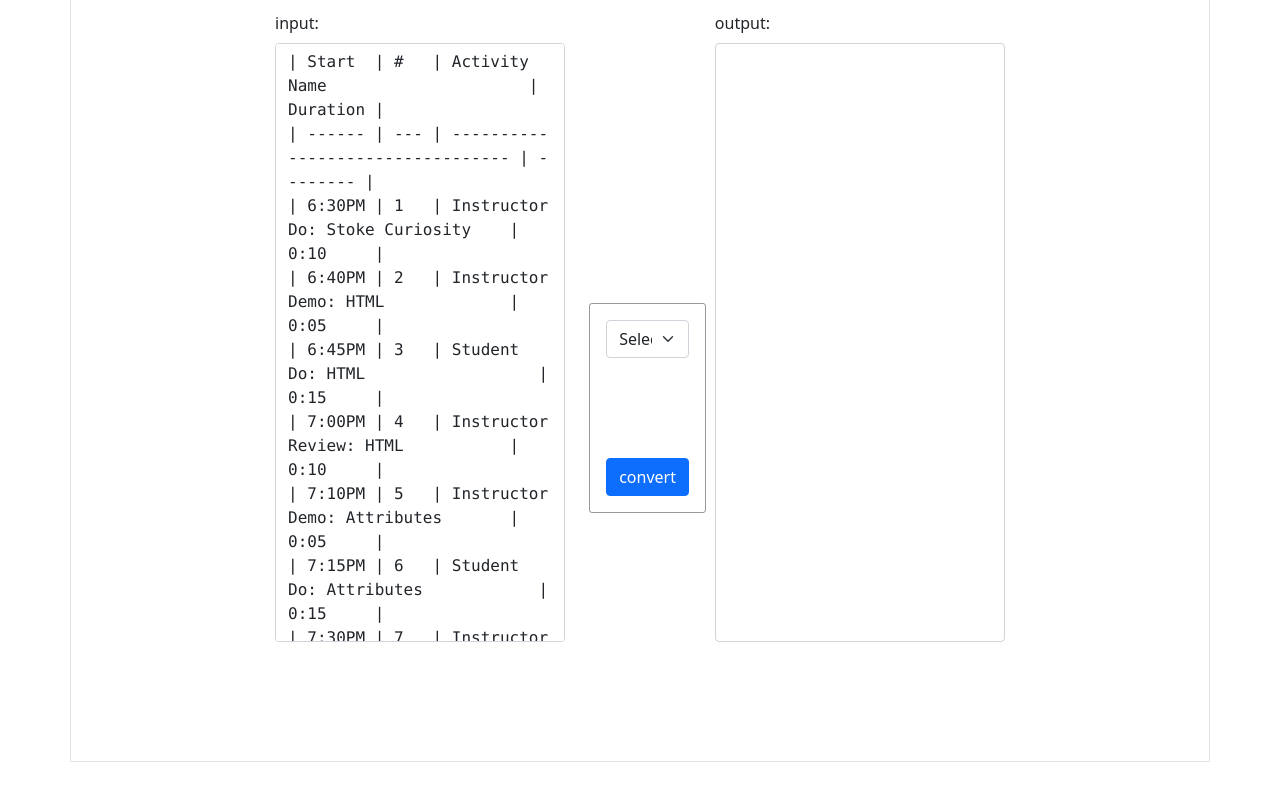
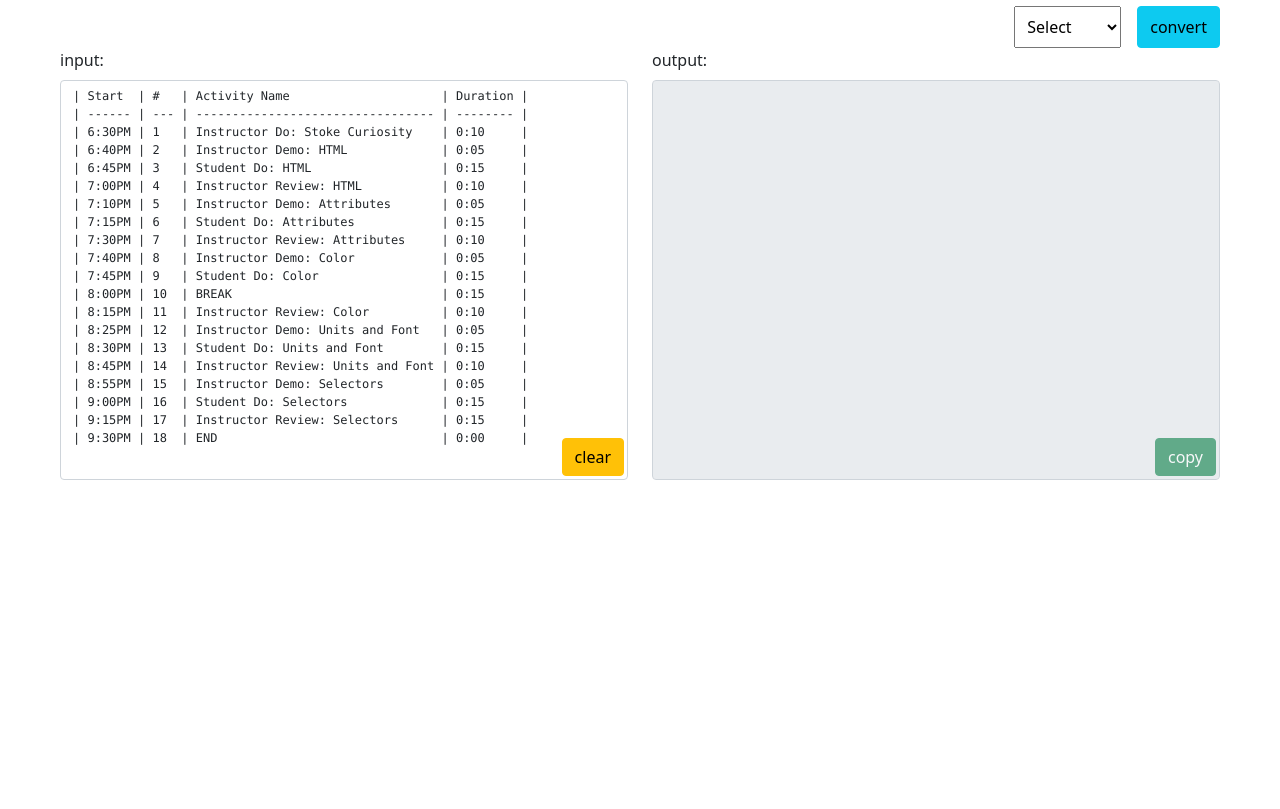
Before and after one commit to samuelfox1/class-schedule-converter, a plain HTML site: page index.html in a window 1280 px wide. Shown: the part 91-900 px from the top of the page. After the commit the page ends 824 px from the top, so only its background shows below. Drawn offline with nearby package versions, Linux system fonts and the light colour scheme.

Commit message:
update: html and css to use bootstrap css framework

```diff
--- a/assets/style.css
+++ b/assets/style.css
@@ -1,82 +1,8 @@
-/* body {
-
-} */
-h1,h2,h3 {
-    margin-bottom: .1em;
+textarea {
+    height: 400px;
+    font-size: 12px !important;
+    resize: none;
+    /* turn off text wrapping to maintain formatting */
+    white-space: nowrap;
+    overflow: auto;
 }
-h1, h3{
-    text-align: center;
-}
-h1{
-    border-bottom: dashed black 1px;
-}
-main {
-    display: flex;
-    align-items: flex-end;
-    justify-content: space-evenly;
-}
-textarea {
-    width: 500px;
-    height: 330px;
-    font-size: 12px;
-    resize: none
-}
-#textarea-container {
-    position:relative;
-}
-#textarea-container button {
-    position:absolute;
-    bottom:10px;
-    right: 5px;
-}
-form {
-    position: relative;
-    display: flex;
-    flex-direction: column;
-    justify-content: space-between;
-    margin-bottom: 5px;
-    height: 210px;
-    width: 200px;
-    padding: 1em;
-    border: solid rgba(0, 0, 0, 0.404) 1px;
-    border-radius: 3px;
-}
-form div .form-input {
-    display: flex;
-    justify-content: space-between;
-}
-small{
-    font-size: 10px;
-}
-form p {
-    margin: 0 0;
-}
-.form-input {
-    display: flex;
-    /* flex-direction: column; */
-    align-items: center;
-    margin-bottom: 1em;
-}
-#form-input-radio {
-    display:flex;
-    flex-direction: column;
-    /* width: 100%; */
-}
-#convert-btn {
-    position:absolute;
-    bottom:5px;
-    right: 5px;
-}
-.activity-length {
-    width: 35px;
-    /* height: 25px; */
-}
-/* input[type="submit"]{
-} */
-
-@media screen and (max-width: 1300px) {
-    main {
-    flex-direction: column;
-    align-items: center;
-    }
- }
--- a/index.html
+++ b/index.html
@@ -12,54 +12,36 @@
 </head>
 
 <body class="vh-100 mx-5 my-0">
-    <h1></h1>
-    <main class="h-100 container border">
-        <div class="h-100 row d-flex justify-content-evenly align-items-center">
+    <main class="h-100 container-fluid">
 
-            <!-- <div class="col-3">
-                <div id="textarea-container">
-                    <h2>input:</h2>
-                    <textarea id="schedule-input"></textarea>
-                </div>
-            </div> -->
-            <!-- <div class="col-3">
-                <label for="schedule-input">input:</label>
-                <textarea id="schedule-input"></textarea>
+        <h1 class="text-end border-bottom my-4"></h1>
 
-                 <input class="h-100 form-control form-control-sm" id="schedule-input" type="text" placeholder="">
-        </div> -->
+        <form class="d-flex justify-content-end">
 
-            <div class="h-100 col-5 my-5">
+            <select class=" d-flexform-select me-3 p-2" aria-label="Default select example">
+                <option selected>Select</option>
+                <option value="1">Weekday</option>
+                <option value="2">Saturday</option>
+            </select>
+            <button type="submit" class="btn btn-info">convert</button>
+        </form>
+
+        <div class="row d-flex justify-content-evenly align-items-center">
+
+            <div class="col-lg-6 col-md-12 position-relative">
                 <label class="form-label" for="schedule-input">input:</label>
-                <!-- <button id="clear-input-btn">clear</button> -->
-                <textarea class="h-75 form-control font-monospace overflow-auto" id="schedule-input"
+                <button class="btn btn-warning position-absolute bottom-0 end-0 me-3 mb-1"
+                    id="clear-input-btn">clear</button>
+                <textarea class="form-control font-monospace overflow-auto" id="schedule-input"
                     aria-label="With textarea"></textarea>
             </div>
 
-            <div class="d-flex align-items-center col-2">
-                <form class="d-flex align-items-center flex-column">
-                    <select class="form-select mb-3" aria-label="Default select example">
-                        <option selected>Select Day</option>
-                        <option value="1">Weekday</option>
-                        <option value="2">Saturday</option>
-                    </select>
-                    <button type="submit" class="btn btn-primary">convert</button>
-                </form>
-            </div>
-
-            <!-- <div class="col-3">
-                <div id="textarea-container">
-                    <h2 id="output-h2">output: </h2>
-                    <button id="copy-output-btn">copy</button>
-                    <textarea id="schedule-output"></textarea>
-                </div>
-            </div> -->
-            <div class="h-100 col-5 my-5">
+            <div class="col-lg-6 col-md-12 position-relative">
                 <label class="form-label" for="schedule-output">output:</label>
-                <!-- <button id="copy-output-btn">copy</button> -->
-                <textarea class="h-75 form-control font-monospace overflow-auto" id="schedule-output"
-                    aria-label="With textarea">
-                </textarea>
+                <button class="btn btn-success position-absolute bottom-0 end-0 me-3 mb-1" id="copy-output-btn"
+                    disabled>copy</button>
+                <textarea class="form-control font-monospace overflow-auto" id="schedule-output"
+                    aria-label="With textarea" disabled></textarea>
             </div>
         </div>
     </main>
```
